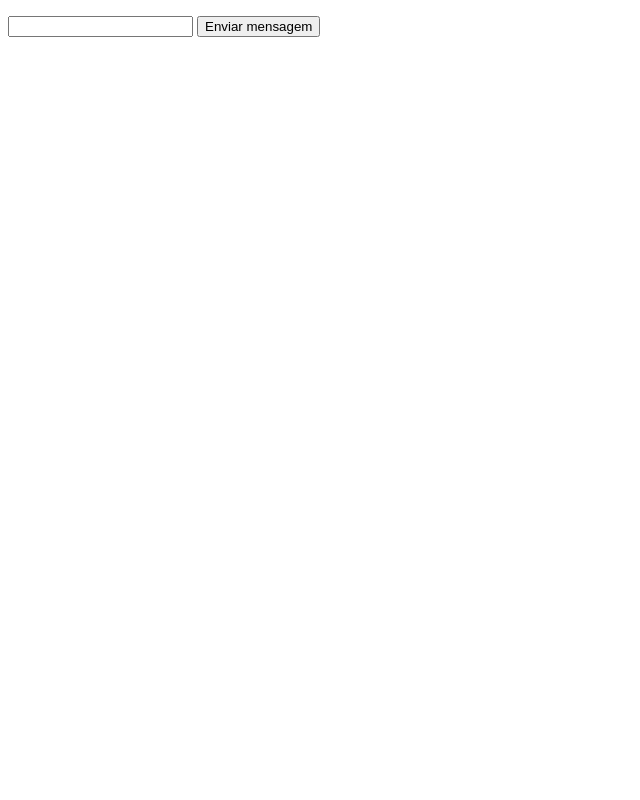
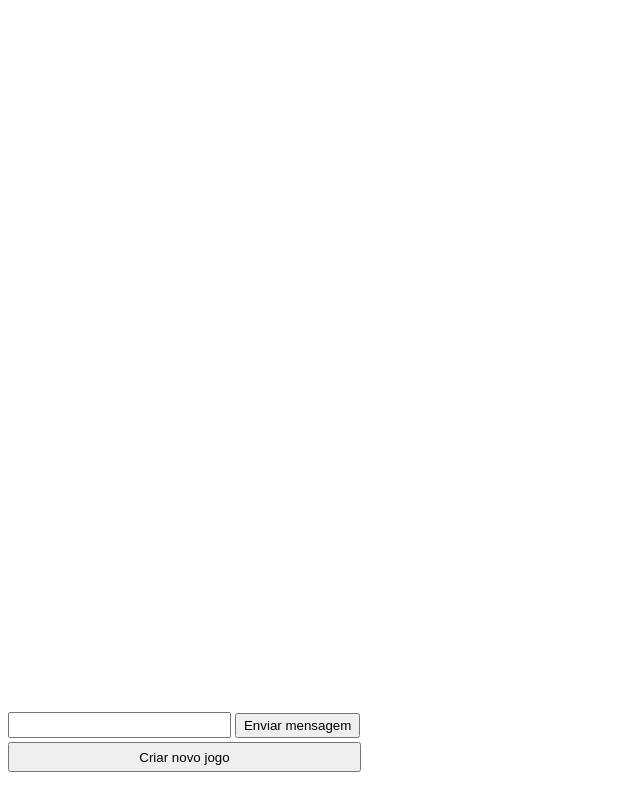
Before and after one commit to Janetoerick/Server_bomberman, a website: page public/chat.html in a window 1280 px wide. Shown: the whole page, without its empty margins (0-640 px from the left). Drawn offline with nearby package versions, Linux system fonts and the light colour scheme.

Commit message:
add css in chat

```diff
--- a/public/chat.html
+++ b/public/chat.html
@@ -10,28 +10,55 @@
             width: 500px;
         }
         #lobby {
-            background-color: red;
+            display: flex;
+
+        }
+        #games {
             width: 100%;
+
+        }
+        #history_messages {
+            overflow: hidden;
+            overflow-y: scroll;
+            height: 88vh;
+        }
+        #button_create{
+            width: 98.5%;
+            height: 30px;
+        }
+        #chat {
+            padding-bottom: 4px;
+        }
+        #message_text{
+            width: 60%;
+            height: 20px;
+        }#button_message {
+            width: 35%;
+            height: 25px;
         }
     </style>
 </head>
 <body onload="getUser()">
+    <div id="lobby">
         <div id="chat_total">
             <!-- <div id="users_logged">
                 <p>Usuários logados:</p>
                 <select multiple="multiple" id='users_list'>
                 </select>
             </div> -->
-        <div id="history_messages"><p id="test"></p>
-        </div>
+            <aside id="history_messages">
+            </aside>
             <div id="chat">
                 <input type='text' id='message_text' name='message_text' />
-            <input type='submit' value='Enviar mensagem' onClick="sendMessage()"/>
+                <input type='submit' id='button_message' value='Enviar mensagem' onClick="sendMessage()"/>
+            </div>
+            <button id="button_create" onclick="create_game()">Criar novo jogo</button>
+        </div>
+        <div id="games">
+
         </div>
     </div>
-    <div id="lobby">
 
-    </div>
 
 
     <script type="text/javascript" src="https://ajax.googleapis.com/ajax/libs/jquery/2.1.4/jquery.min.js"></script>
```
Lines whose indentation alone changed are shown as unchanged.
